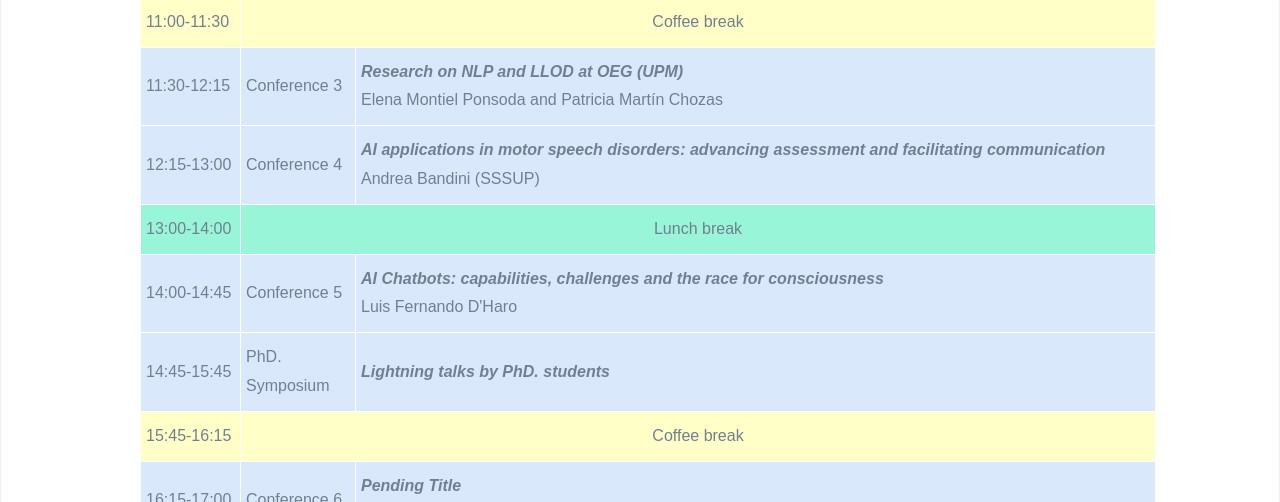
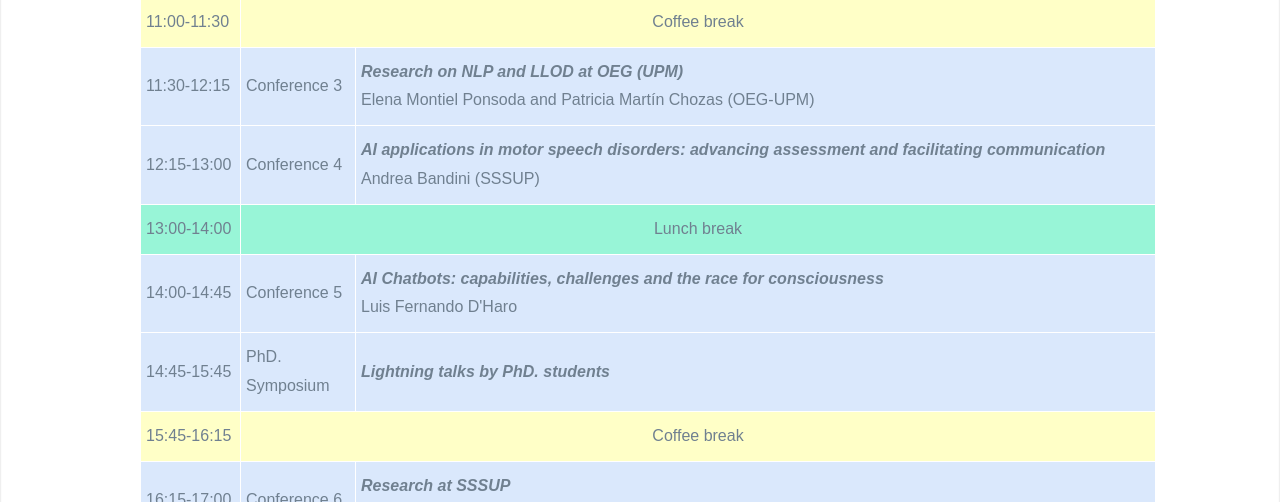
Before and after one commit to oeg-upm/eelisa-lt-workshop, a plain HTML site: page index.html in a window 1280 px wide. Shown: the part 447-949 px from the top of the page. Drawn offline with Linux system fonts and the light colour scheme.

Commit message:
updated agenda

```diff
--- a/index.html
+++ b/index.html
@@ -79,7 +79,7 @@
   <tr>
     <td class="tg-dxuu">11:30-12:15</td>
     <td class="tg-dxuu">Conference 3</td>
-    <td class="tg-dxuu"><span style="font-style:italic">Research on NLP and LLOD at OEG (UPM)</span><br>Elena Montiel Ponsoda and Patricia Martín Chozas</td>
+    <td class="tg-dxuu"><span style="font-style:italic">Research on NLP and LLOD at OEG (UPM)</span><br>Elena Montiel Ponsoda and Patricia Martín Chozas (OEG-UPM)</td>
   </tr>
   <tr>
     <td class="tg-dxuu">12:15-13:00</td>
@@ -109,7 +109,7 @@
   <tr>
     <td class="tg-dxuu">16:15-17:00</td>
     <td class="tg-dxuu">Conference 6</td>
-    <td class="tg-dxuu"><span style="font-style:italic">Pending Title</span><br><span style="font-weight:400;font-style:normal">Calogero Maria Oddo (SSSUP)</span></td>
+    <td class="tg-dxuu"><span style="font-style:italic">Research at SSSUP</span><br><span style="font-weight:400;font-style:normal">Calogero Maria Oddo (SSSUP)</span></td>
   </tr>
 
 </tbody>
```
